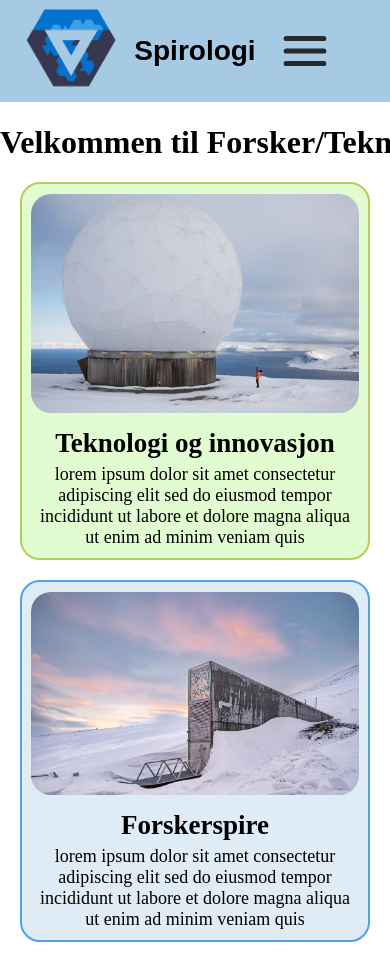
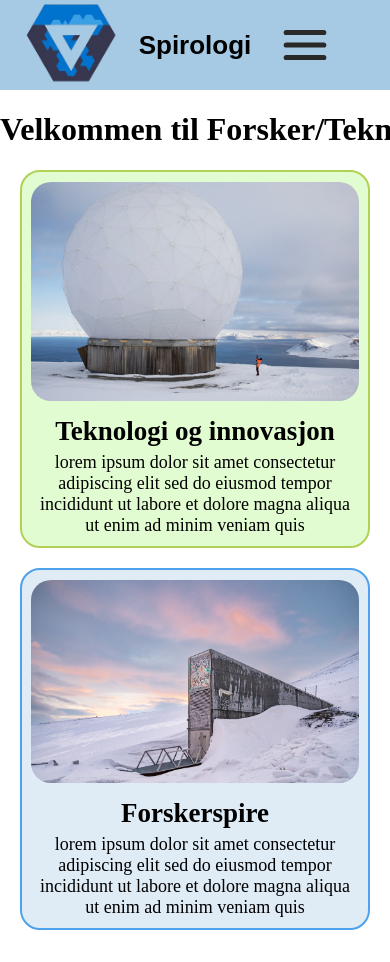
Before and after one commit to Kenga123456/mockup_spirologi, a website: page index.html in a window 390 px wide. Shown: the top 962 px of the page. Drawn offline with Linux system fonts and the light colour scheme.

Commit message:
Update menustyles.css

```diff
--- a/menustyles.css
+++ b/menustyles.css
@@ -1,34 +1,45 @@
 body {
   padding: 0;
   margin: 0;
+}
+.shop-title {
+  margin: 40px;
+  position: relative;
+  text-align: center;
+  font-size: 26px;
+}
+
+.menu-container {
+  display: flex;
+  font-family: "Anton", sans-serif;
+  position: sticky;
+  width: 100%;
+  max-width: 100vw;
+  top: 0px;
+  z-index: 10;
+  background-color: #a7cae4;
+  height: 90px;
+  align-items: center;
+  justify-content: center;
+  transition: height 0.4s;
+}
+
+.menu-container.shrink {
+  height: 50px;
 }
 
 .logo {
   width: 100px;
   height: 100px;
   position: absolute;
-  top: 0px;
+  top: 50%px;
   left: 20px;
+  transition: 0.4s;
 }
 
-.shop-title {
-  margin: 40px;
-  position: relative;
-  text-align: center;
-  font-size: 28px;
-}
-
-.menu-container {
-  display: flex;
-  font-family: "Anton", sans-serif;
-  position: relative;
-  top: 0px;
-  z-index: 10;
-  padding: 0.7rem;
-  background-color: #a7cae4;
-  height: 80px;
-  align-items: center;
-  justify-content: center;
+.logo.shrink {
+  height: 50px;
+  width: 50px;
 }
 
 #menu {
@@ -42,7 +53,7 @@ body {
   text-align: center;
   list-style-type: none;
   transition: 0.7s;
-  font-size: 1.2em;
+  font-size: 1.1em;
 }
 
 ul {
@@ -51,10 +62,12 @@ ul {
 
 .link {
   text-decoration: none;
+
   color: black;
   padding: 0.5rem;
   white-space: nowrap; /* Add this line to prevent wrapping */
-  font-family: Impact, Haettenschweiler, "Arial Narrow Bold", sans-serif;
+  font-family: "system-ui", "Franklin Gothic Medium", "Arial Narrow",
+    "Arial Narrow Bold", sans-serif;
 }
 
 .link:hover {
@@ -75,17 +88,19 @@ ul {
     flex-direction: column;
     border-radius: 8px;
     position: absolute;
-    top: 87px;
+    top: 75px;
     right: 1px;
     background-color: rgb(255, 255, 255);
     width: fit-content;
-
     row-gap: 0px;
-
     overflow: hidden;
     max-height: 0;
-    transition: max-height 0.4s ease;
+    transition: top 0.4s ease, max-height 0.4s ease;
     box-shadow: 0 2px 6px rgba(0, 0, 0, 0.7);
+  }
+
+  #menu.shrink {
+    top: 35px;
   }
 
   #menu.show {
@@ -116,7 +131,7 @@ ul {
     display: flex;
     justify-content: center;
     align-items: center;
-    font-size: 18px;
+    font-size: 16px;
   }
 
   .icon {
```
